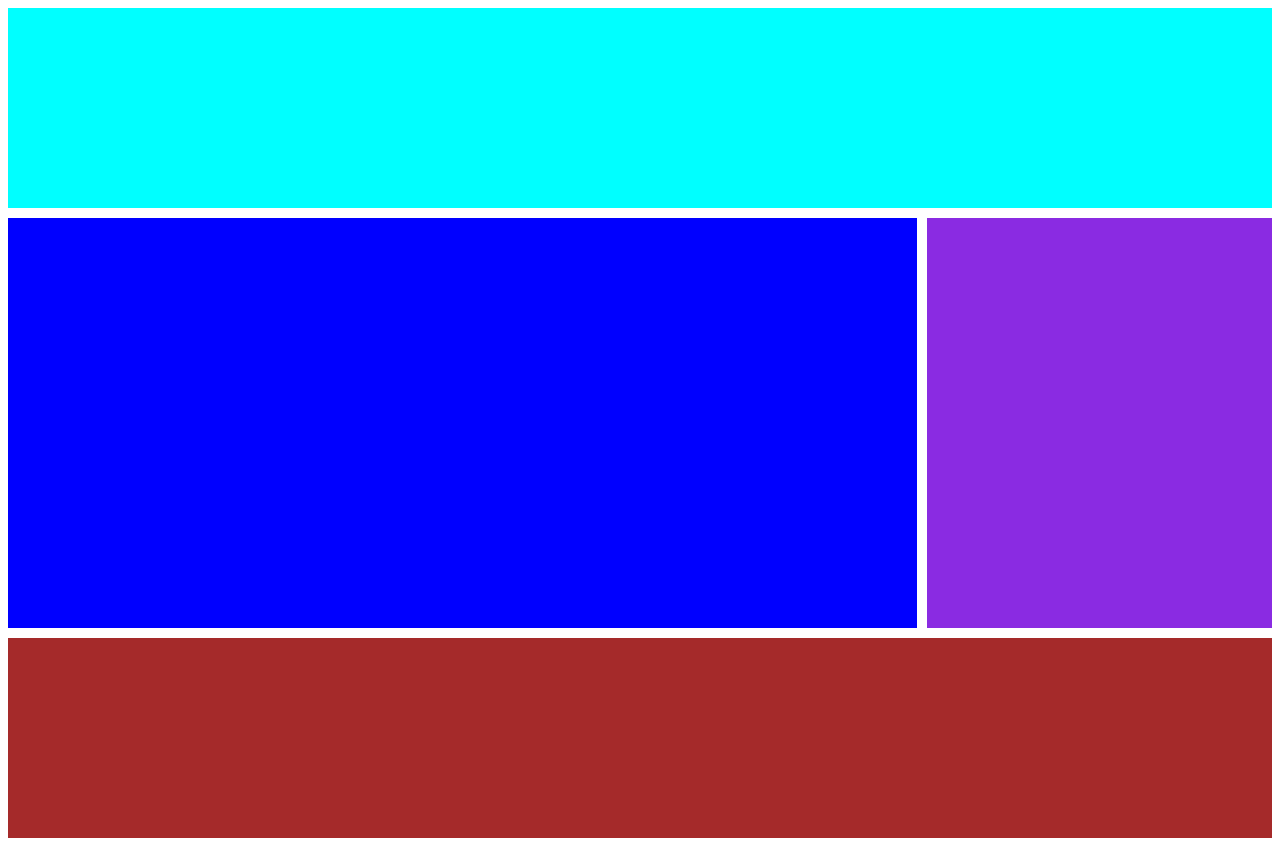
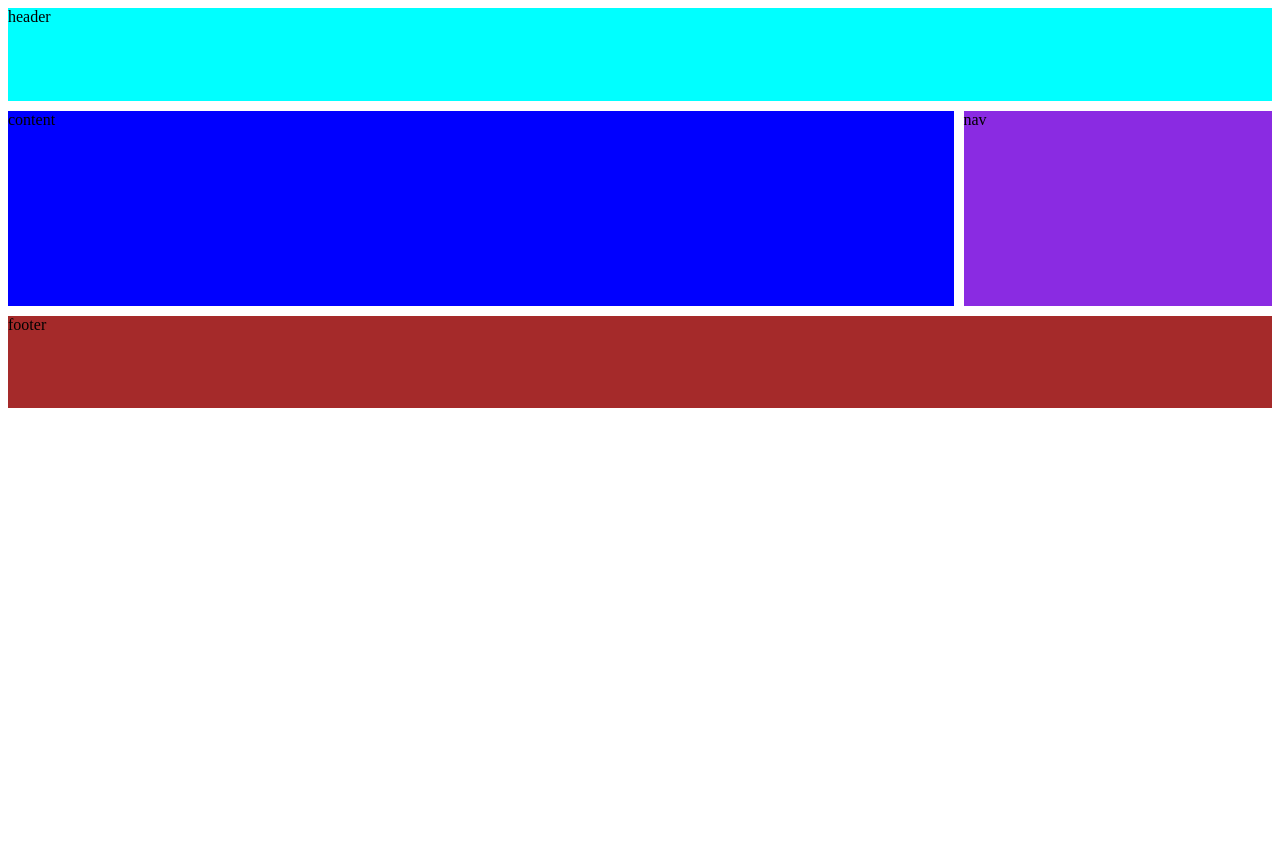
Before and after one commit to adityasharma2020/FJP-DSA_DEV_LEVELUP, a PHP site: page / in a window 1280 px wide. After the commit the page ends 408 px from the top, so only its background shows below. Run offline with PHP 8.4, Linux system fonts and the light colour scheme.

Commit message:
grid template

```diff
--- a/online_projects/CSS layouts/index.html
+++ b/online_projects/CSS layouts/index.html
@@ -9,10 +9,10 @@
 </head>
 <body>
     <div class="father">
-        <div class="header" style="background-color: aqua;"></div>
-        <div class="content" style="background-color:blue"></div>
-        <div class="nav" style="background-color:blueviolet"></div>
-        <div class="footer" style="background-color: brown"></div>
+        <div class="header" style="background-color: aqua;">header</div>
+        <div class="content" style="background-color:blue">content</div>
+        <div class="nav" style="background-color:blueviolet">nav</div>
+        <div class="footer" style="background-color: brown">footer</div>
 
 
     </div>
--- a/online_projects/CSS layouts/style.css
+++ b/online_projects/CSS layouts/style.css
@@ -2,26 +2,28 @@
 .father{
 
    display:grid;
-   grid-template-columns: auto 200px;
-    gap: 10px;
-    grid-template-rows: repeat(4,200px) ;
-    grid-template-areas:
-    "header header header header"
-    "content content content nav"
-    "content content content nav"
-    "footer footer footer footer";    ;
+   gap: 10px;
+    height: 50vh;
+
+    grid-template:
+    "header header header header" 1fr
+    "content content content nav" 1fr
+    "content content content nav" 1fr
+    "footer footer footer footer" 1fr /1fr 1fr 1fr 1fr;
+    ;
+
 }
 .header{
-    grid-area: header;
+   grid-area:header;
 }
 .content{
-    grid-area:content;
+   grid-area:content;
 }
 .nav{
-    grid-area:nav;
+   grid-area: nav;
 }
 .footer{
-    grid-area:footer;
+   grid-area:footer;
 }
 
 .child{
```
